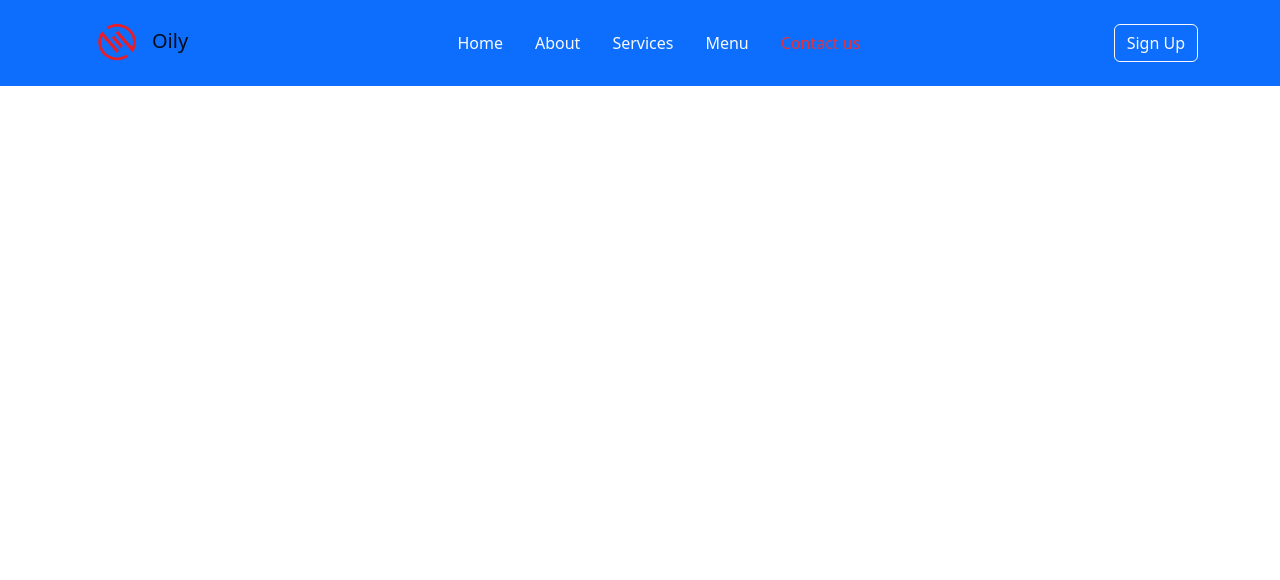
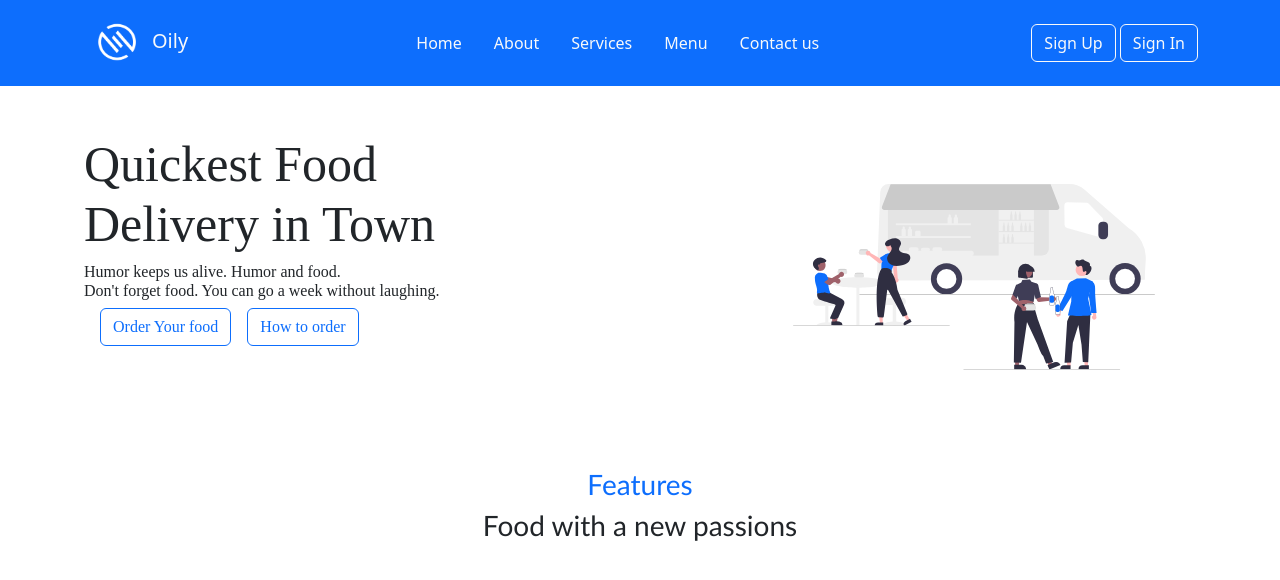
Before and after one commit to TemCreative/food-app, a plain HTML site: page index.html in a window 1280 px wide. Drawn offline with nearby package versions, Linux system fonts and the light colour scheme.

Commit message:
i added image
i added image

```diff
--- a/index.html
+++ b/index.html
@@ -35,8 +35,8 @@
     </header> -->
     <nav class="navbar bg-primary">
         <div class="container">
-          <a class="navbar-brand" href="#">
-            <img src="/images/mapping-14.png" alt="Bootstrap" width="70" height="60">Oily
+          <a class="navbar-brand text-light" href="#">
+            <img src="/images/mappp-14.png" alt="Bootstrap" width="70" height="60">Oily
           </a>
 
             <ul class="nav justify-content-end ">
@@ -53,14 +53,32 @@
                   <a class="nav-link text-light">Menu</a>
                 </li>
                 <li class="nav-item">
-                    <a class="nav-link text-danger ">Contact us</a>
+                    <a class="nav-link text-light ">Contact us</a>
                   </li>
               </ul>
-              <button class="btn btn-outline-light">Sign Up</button>
+              <div>
+                <button class="btn btn-outline-light">Sign Up</button>
+                <button class="btn btn-outline-light">Sign In</button>
+
+              </div>
+
 
 
           </div>
       </nav>
-
+   <div class="row my-4 w-100 px-5 py-4">
+    <div style="font-family: san;" class="col-lg-6 col-md-7 col-sm-12 col-12 col-xl-7 ps-lg-5 ">
+        <h1 style="font-size: 50px;">  Quickest Food <br> Delivery in Town
+           </h1><h6> Humor keeps us alive. Humor and food. <br> Don't forget food. You can go a week without laughing.</h6>
+           <span class="ps-3"><button class=" btn btn-outline-primary">Order Your food</button><button class="ms-3 btn btn-outline-primary">How to order</button></span>
+    </div>
+            <div class="col-4 ps-lg-3 mx-lg-5  py-5 cse">
+               <div class="cs" style="border: solid white 2px;  border-radius: 20px;"> <img src="/images/undraw_street_food_re_uwex.svg"   class="w-100 cs" alt=""> </div>
+            </div>
+    </div>
+    <div class="text-center">
+        <h3 style="font-family: 'Gill Sans', 'Gill Sans MT', Calibri, 'Trebuchet MS', sans-serif;" class="text-primary">Features</h3>
+        <h3  style="font-family: 'Gill Sans', 'Gill Sans MT', Calibri, 'Trebuchet MS', sans-serif;"> Food with a new passions</h3>
+    </div>
 </body>
 </html>
```
Also changed, not shown: images/undraw_eating_together_re_ux62.svg (added), images/undraw_street_food_re_uwex.svg (added).
